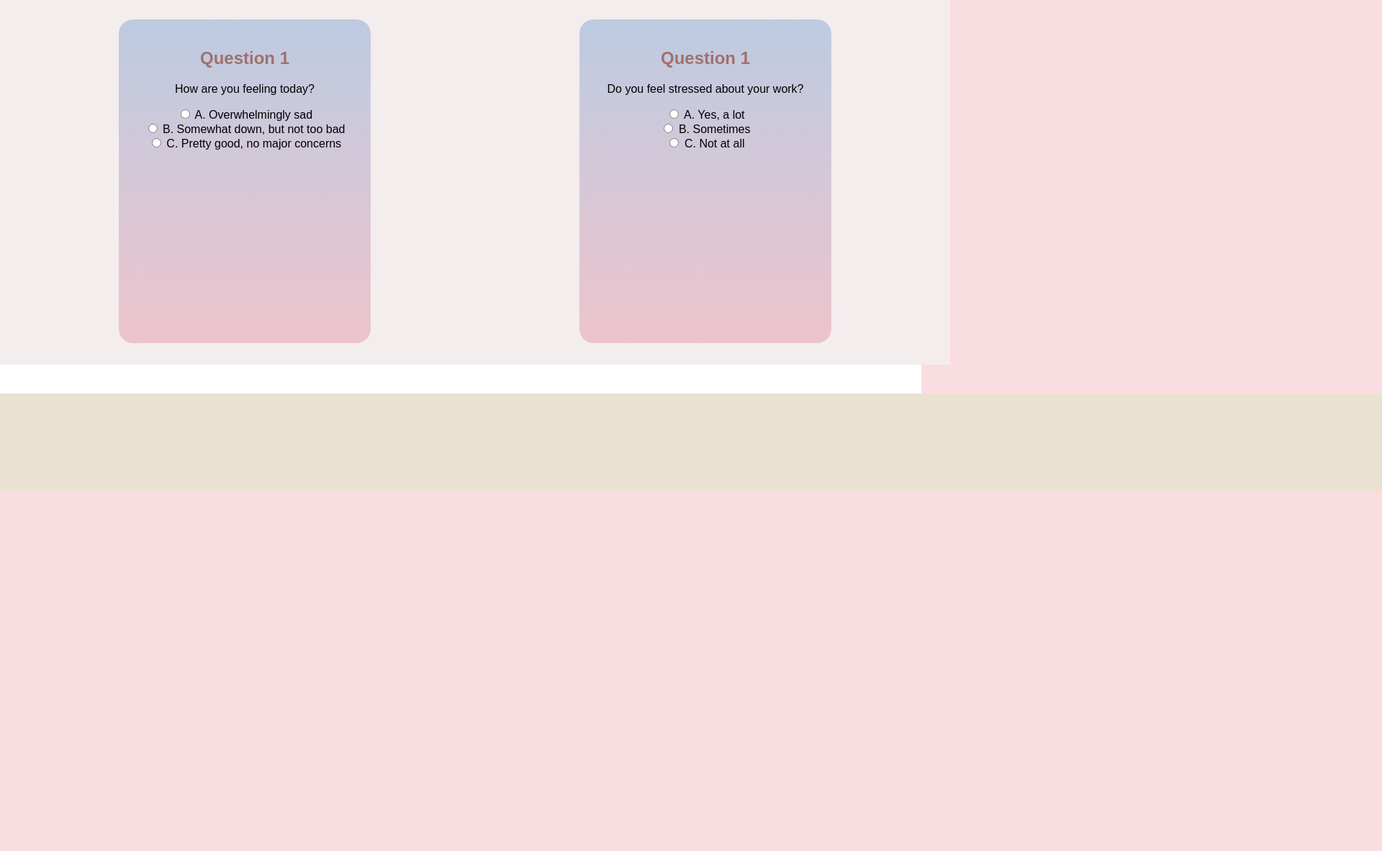
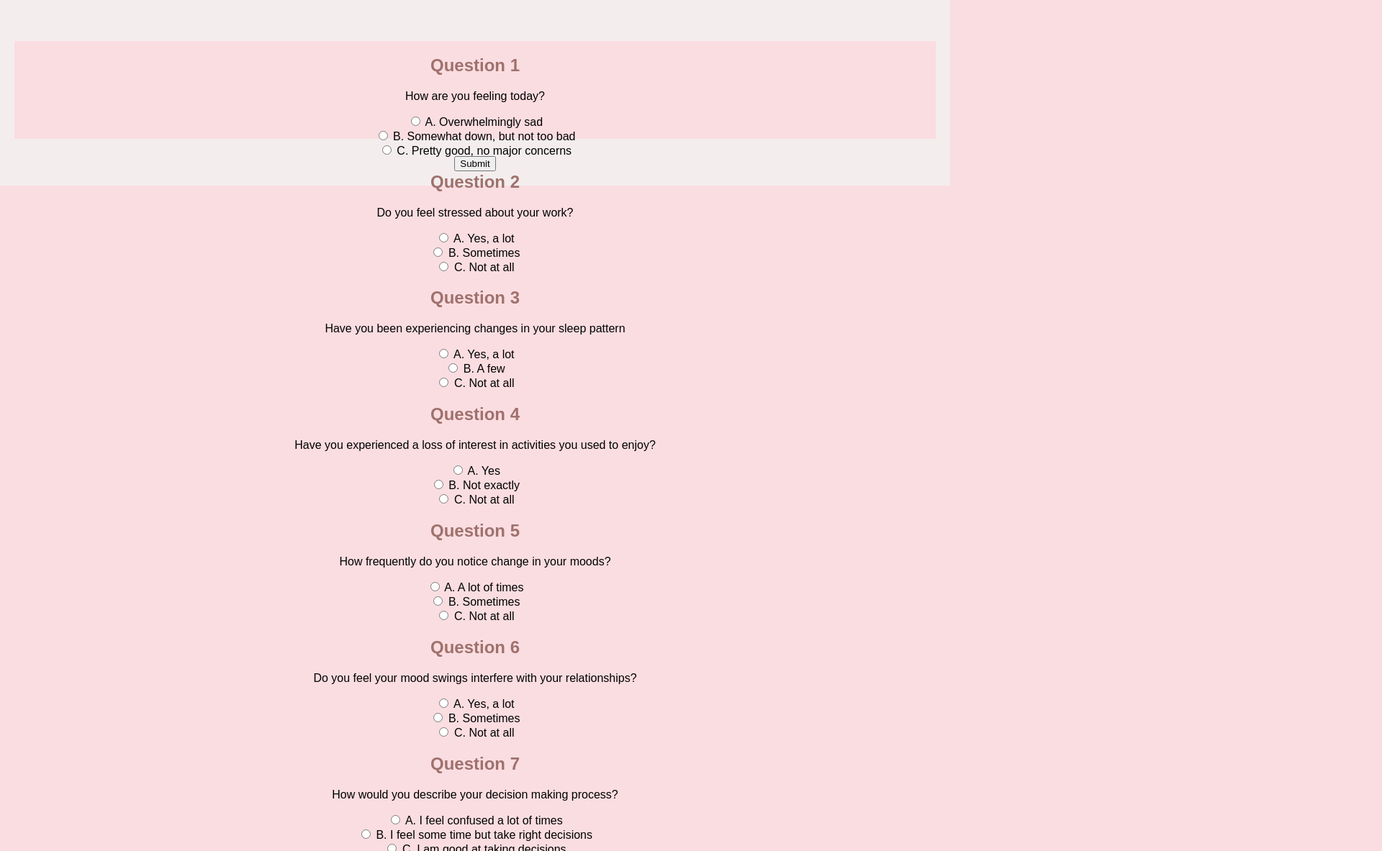
Before and after one commit to kriti3003/Demo, a plain HTML site: page html/quiz.html in a window 1280 px wide. Shown: the part 123-1306 px from the top of the page at 72% size, 1920 px wide, since content can reach past the window. Before the commit the page ends 806 px from the top, so only its background shows below. Drawn offline with Linux system fonts and the light colour scheme.

Commit message:
added all questions

```diff
--- a/html/quiz.html
+++ b/html/quiz.html
@@ -1,9 +1,9 @@
 <!DOCTYPE html>
-<html>
+<html lang="en">
 <head>
-    <title>
-        Quiz
-    </title>
+    <meta charset="UTF-8">
+    <meta name="viewport" content="width=device-width, initial-scale=1.0">
+    <title>Quiz</title>
     <link href="style.css" rel="stylesheet" type="text/css" />
 </head>
 <body>
@@ -13,8 +13,9 @@
         </header>
 
         <div class="box-container">
+            <div class="section1">
                 <!-- Question 1 -->
-      <div class="box">
+                <div class="question">
                     <h2>Question 1</h2>
                     <p>How are you feeling today?</p>
                     <form>
@@ -23,21 +24,146 @@
                         <input type="radio" name="q1" value="c"> C. Pretty good, no major concerns<br>
                     </form>
                 </div>
-      <div class="box">
-        <h2>Question 1</h2>
+
+                <!-- Question 2 -->
+                <div class="question">
+                    <h2>Question 2</h2>
                     <p>Do you feel stressed about your work?</p>
                     <form>
-          <input type="radio" name="q1" value="a"> A. Yes, a lot<br>
-          <input type="radio" name="q1" value="b"> B. Sometimes<br>
-          <input type="radio" name="q1" value="c"> C. Not at all<br>
+                        <input type="radio" name="q2" value="a"> A. Yes, a lot<br>
+                        <input type="radio" name="q2" value="b"> B. Sometimes<br>
+                        <input type="radio" name="q2" value="c"> C. Not at all<br>
+                    </form>
+                     <!-- question 3-->
+
+        <h2>Question 3</h2>
+        <p>Have you been experiencing changes in your sleep pattern</p>
+        <form>
+          <input type="radio" name="q3" value="a"> A. Yes, a lot<br>
+          <input type="radio" name="q3" value="b"> B. A few<br>
+          <input type="radio" name="q3" value="c"> C. Not at all<br>
+        </form>
+
+        <!-- question 4-->
+
+        <h2>Question 4</h2>
+        <p>Have you experienced a loss of interest in activities you used to enjoy?</p>
+        <form>
+          <input type="radio" name="q4" value="a"> A. Yes<br>
+          <input type="radio" name="q4" value="b"> B. Not exactly<br>
+          <input type="radio" name="q4" value="c"> C. Not at all<br>
+        </form>
+
+        <!-- question 5-->
+
+        <h2>Question 5</h2>
+        <p>How frequently do you notice change in your moods?</p>
+        <form>
+          <input type="radio" name="q5" value="a"> A. A lot of times<br>
+          <input type="radio" name="q5" value="b"> B. Sometimes<br>
+          <input type="radio" name="q5" value="c"> C. Not at all<br>
+        </form>
+
+        <!-- question 6-->
+
+        <h2>Question 6</h2>
+        <p>Do you feel your mood swings interfere with your relationships?</p>
+        <form>
+          <input type="radio" name="q6" value="a"> A. Yes, a lot<br>
+          <input type="radio" name="q6" value="b"> B. Sometimes<br>
+          <input type="radio" name="q6" value="c"> C. Not at all<br>
+        </form>
+
+        <!-- question 7-->
+
+        <h2>Question 7</h2>
+        <p>How would you describe your decision making process?</p>
+        <form>
+          <input type="radio" name="q7" value="a"> A. I feel confused a lot of times<br>
+          <input type="radio" name="q7" value="b"> B. I feel some time but take right decisions <br>
+          <input type="radio" name="q7" value="c"> C. I am good at taking decisions <br>
+        </form>
+
+        <!-- question 8-->
+
+        <h2>Question 8</h2>
+        <p>Do you find yourself overthinking often?</p>
+        <form>
+          <input type="radio" name="q8" value="a"> A. Yes, a lot<br>
+          <input type="radio" name="q8" value="b"> B. Sometimes<br>
+          <input type="radio" name="q8" value="c"> C. Not at all<br>
+        </form>
+
+        <!-- Question 9-->
+
+        <h2>Question 9</h2>
+        <p>Are there underlying fears that lead to your overthinking tendencies?</p>
+        <form>
+          <input type="radio" name="q9" value="a"> A. Yes, a past incident<br>
+          <input type="radio" name="q9" value="b"> B. Not that i can recognise<br>
+          <input type="radio" name="q9" value="c"> C. Not at all<br>
+        </form>
+        <!-- Question 10-->
+        <h2>Question 10</h2>
+        <p>Do you experienced persistent feelings of sadness and hopelessness?</p>
+        <form>
+          <input type="radio" name="q10" value="a"> A. Yes, for several months<br>
+          <input type="radio" name="q10" value="b"> B. A few times in a month<br>
+          <input type="radio" name="q10" value="c"> C. Not a lot<br>
         </form>
       </div>
-
                 </div>
 
-    <div class="section1">
+                <!-- Add more questions here... -->
+
+                <!-- Submit Button -->
+                <div class="submit-button">
+                    <button onclick="calculateResults()">Submit</button>
                 </div>
             </div>
-</body>
+        </div>
+    </div>
+
+    <script>
+      function calculateResults() {
+          // Get all radio buttons
+          const radioButtons = document.querySelectorAll('input[type="radio"]');
+
+          // Initialize counters for each answer
+          let countA = 0;
+          let countB = 0;
+          let countC = 0;
+
+          // Count the selected answers
+          radioButtons.forEach(button => {
+              if (button.checked) {
+                  switch (button.value) {
+                      case 'a':
+                          countA++;
+                          break;
+                      case 'b':
+                          countB++;
+                          break;
+                      case 'c':
+                          countC++;
+                          break;
+                  }
+              }
+          });
+
+          // Determine the result based on the counts
+          let result = "";
+          if (countA > countB && countA > countC) {
+              result = "Depressed";
+          } else if (countB > countA && countB > countC) {
+              result = "Depression Symptoms";
+          } else {
+              result = "Not Depressed";
+          }
+
+          // Display the result
+          alert("Results: " + result);
+      }
+  </script>
 </body>
 </html>
--- a/html/style.css
+++ b/html/style.css
@@ -22,7 +22,7 @@ h1{
   background: #ffffff;
 }
 header {
-  background-color: #D3c3b2;
+  background-color: #F4EDEE;
   padding: 20px;
 }
 h3{
@@ -75,7 +75,7 @@ h3{
 }
 
 .section1 {
-  background: #ebe1d1;
+  background: #fadde1;
   height: 17vh;
   width: 500vh;
   margin-top: 5vh;
```
Also changed, not shown: html/login.html (+1 -1 lines). Lines whose indentation alone changed are shown as unchanged.
